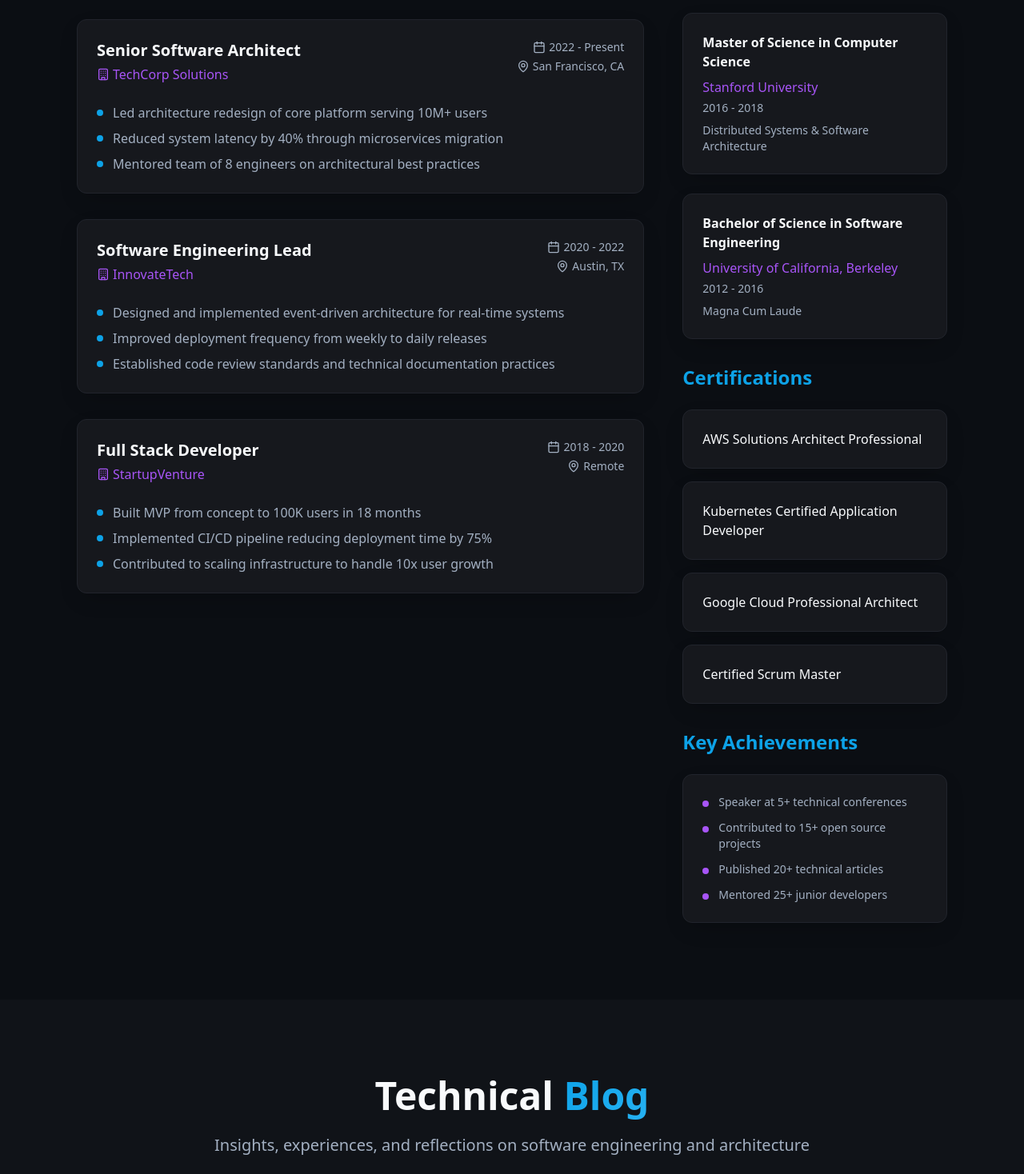
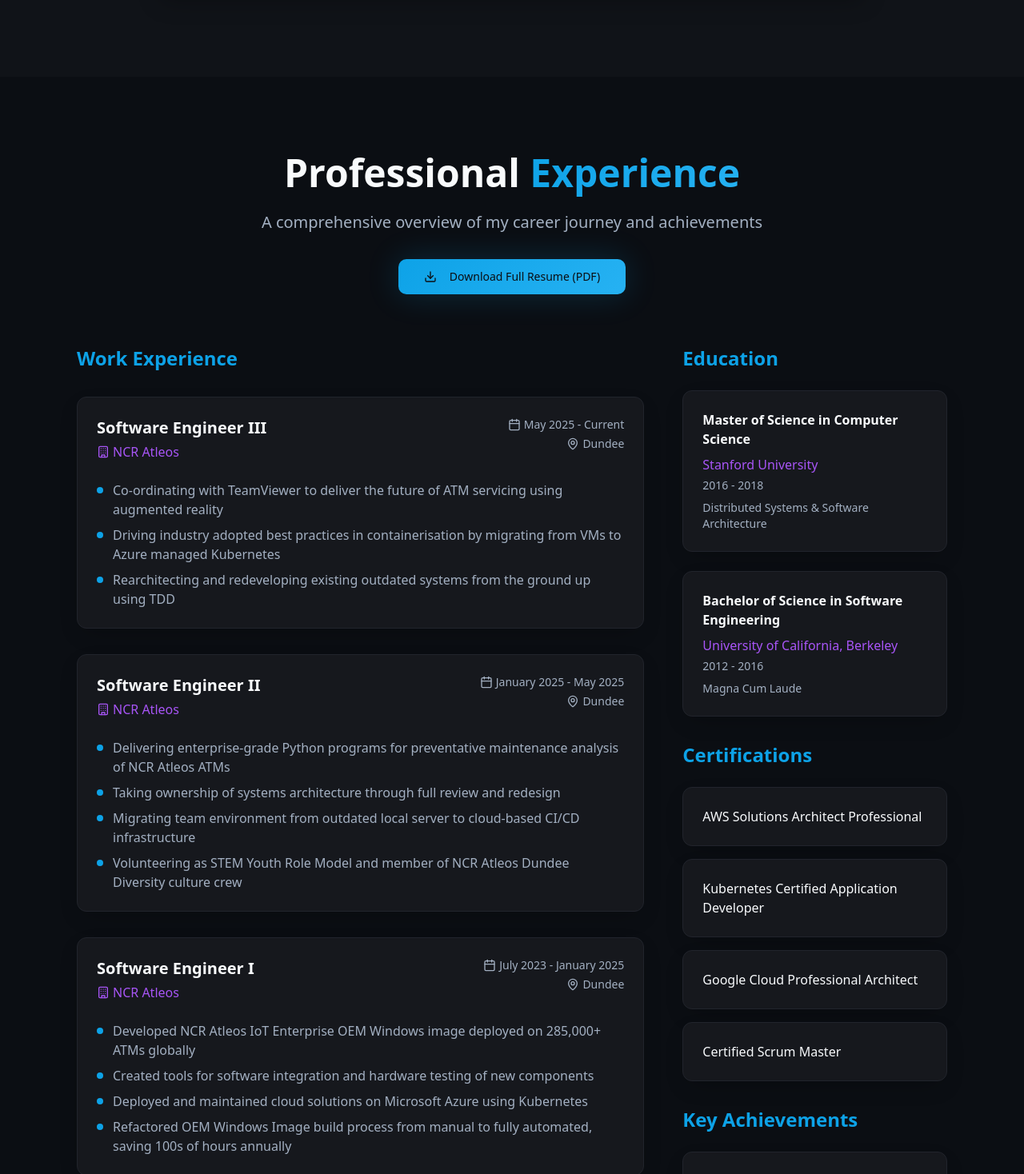
Before and after one commit to cmrnsmrt/cameronsmart-v4, a React (Vite) app: page / in a window 1280 px wide. Shown: the part 4482-5950 px from the top of the page at 80% size. Built offline with nearby package versions, Linux system fonts and the light colour scheme.

Commit message:
Update resume with new experience
Update the resume section with the provided work experience, including roles at NCR Atleos and Abertay University, as well as the Sales Assistant role at Currys PLC.

```diff
--- a/src/components/Resume.tsx
+++ b/src/components/Resume.tsx
@@ -4,36 +4,62 @@ import { Button } from "@/components/ui/button";
 const Resume = () => {
   const experience = [
     {
-      title: "Senior Software Architect",
-      company: "TechCorp Solutions",
-      location: "San Francisco, CA",
-      period: "2022 - Present",
+      title: "Software Engineer III",
+      company: "NCR Atleos",
+      location: "Dundee",
+      period: "May 2025 - Current",
       achievements: [
-        "Led architecture redesign of core platform serving 10M+ users",
-        "Reduced system latency by 40% through microservices migration",
-        "Mentored team of 8 engineers on architectural best practices"
+        "Co-ordinating with TeamViewer to deliver the future of ATM servicing using augmented reality",
+        "Driving industry adopted best practices in containerisation by migrating from VMs to Azure managed Kubernetes",
+        "Rearchitecting and redeveloping existing outdated systems from the ground up using TDD"
       ]
     },
     {
-      title: "Software Engineering Lead",
-      company: "InnovateTech",
-      location: "Austin, TX",
-      period: "2020 - 2022",
+      title: "Software Engineer II",
+      company: "NCR Atleos",
+      location: "Dundee",
+      period: "January 2025 - May 2025",
       achievements: [
-        "Designed and implemented event-driven architecture for real-time systems",
-        "Improved deployment frequency from weekly to daily releases",
-        "Established code review standards and technical documentation practices"
+        "Delivering enterprise-grade Python programs for preventative maintenance analysis of NCR Atleos ATMs",
+        "Taking ownership of systems architecture through full review and redesign",
+        "Migrating team environment from outdated local server to cloud-based CI/CD infrastructure",
+        "Volunteering as STEM Youth Role Model and member of NCR Atleos Dundee Diversity culture crew"
       ]
     },
     {
-      title: "Full Stack Developer",
-      company: "StartupVenture",
-      location: "Remote",
-      period: "2018 - 2020",
+      title: "Software Engineer I",
+      company: "NCR Atleos",
+      location: "Dundee",
+      period: "July 2023 - January 2025",
       achievements: [
-        "Built MVP from concept to 100K users in 18 months",
-        "Implemented CI/CD pipeline reducing deployment time by 75%",
-        "Contributed to scaling infrastructure to handle 10x user growth"
+        "Developed NCR Atleos IoT Enterprise OEM Windows image deployed on 285,000+ ATMs globally",
+        "Created tools for software integration and hardware testing of new components",
+        "Deployed and maintained cloud solutions on Microsoft Azure using Kubernetes",
+        "Refactored OEM Windows Image build process from manual to fully automated, saving 100s of hours annually"
+      ]
+    },
+    {
+      title: "Software Research Assistant",
+      company: "Abertay University",
+      location: "Dundee",
+      period: "November 2022 - June 2023",
+      achievements: [
+        "Created gamified bug bounty application using React and Node.js with MongoDB backend",
+        "Selected based on web development excellence and interest in meaningful computer interaction",
+        "Work included in published research paper exploring gamification in cybersecurity",
+        "Presented monthly updates to stakeholders on project progress"
+      ]
+    },
+    {
+      title: "Sales Assistant",
+      company: "Currys PLC",
+      location: "Dundee",
+      period: "October 2020 - June 2023",
+      achievements: [
+        "Consistently achieved 30 KPIs and remained within company's top 500 colleagues",
+        "Completed 100% of company's skills matrix across multiple departments",
+        "Selected as product reviewer for HP, Sage Appliances, Logitech and Google",
+        "Achieved Mental Health Champion certificate from MHFA England"
       ]
     }
   ];
--- a/src/components/Skills.tsx
+++ b/src/components/Skills.tsx
@@ -69,7 +69,12 @@ const Skills = () => {
                 </div>
 
                 <div className="space-y-3">
-                  {category.skills.map((skill, skillIndex) => {})}
+                  {category.skills.map((skill, skillIndex) => (
+                    <div key={skillIndex} className="flex items-center">
+                      <span className="w-2 h-2 bg-primary rounded-full mr-3 flex-shrink-0" />
+                      <span className="text-foreground-muted">{skill}</span>
+                    </div>
+                  ))}
                 </div>
               </div>;
         })}
```
